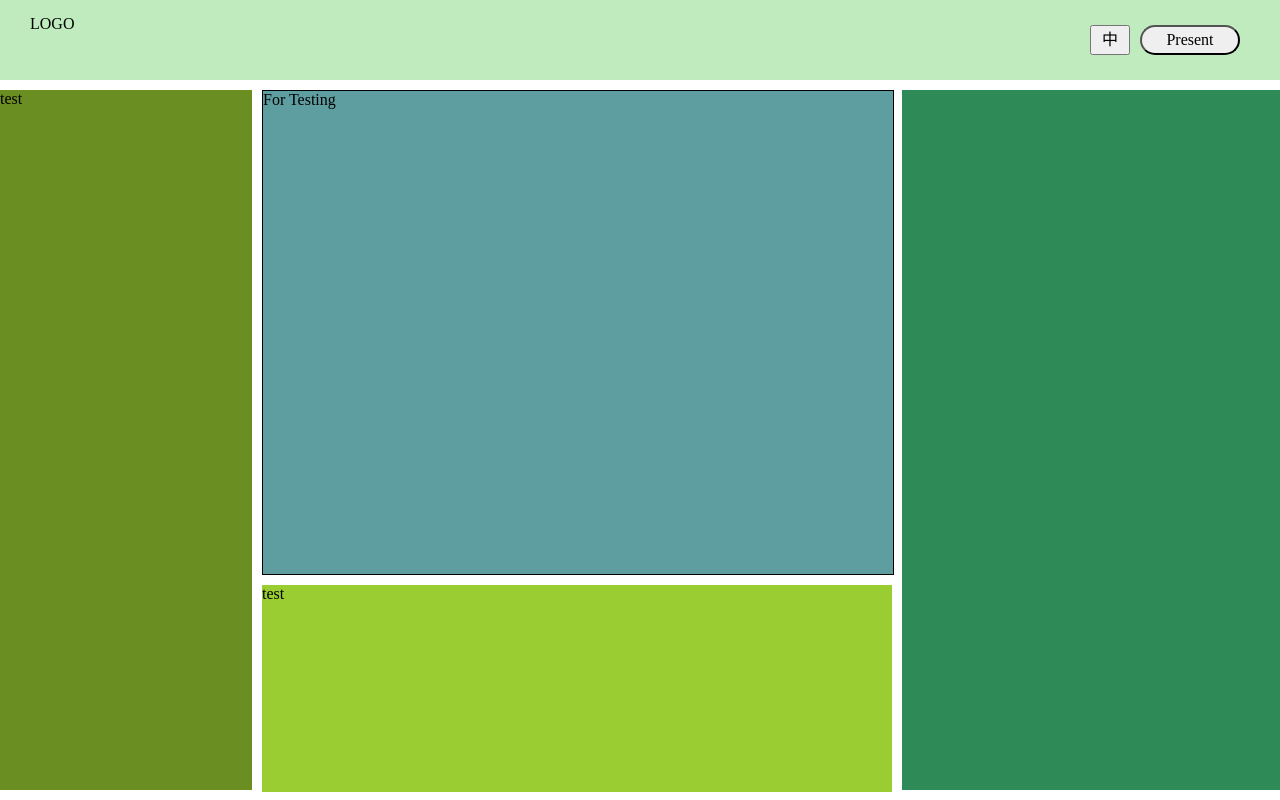
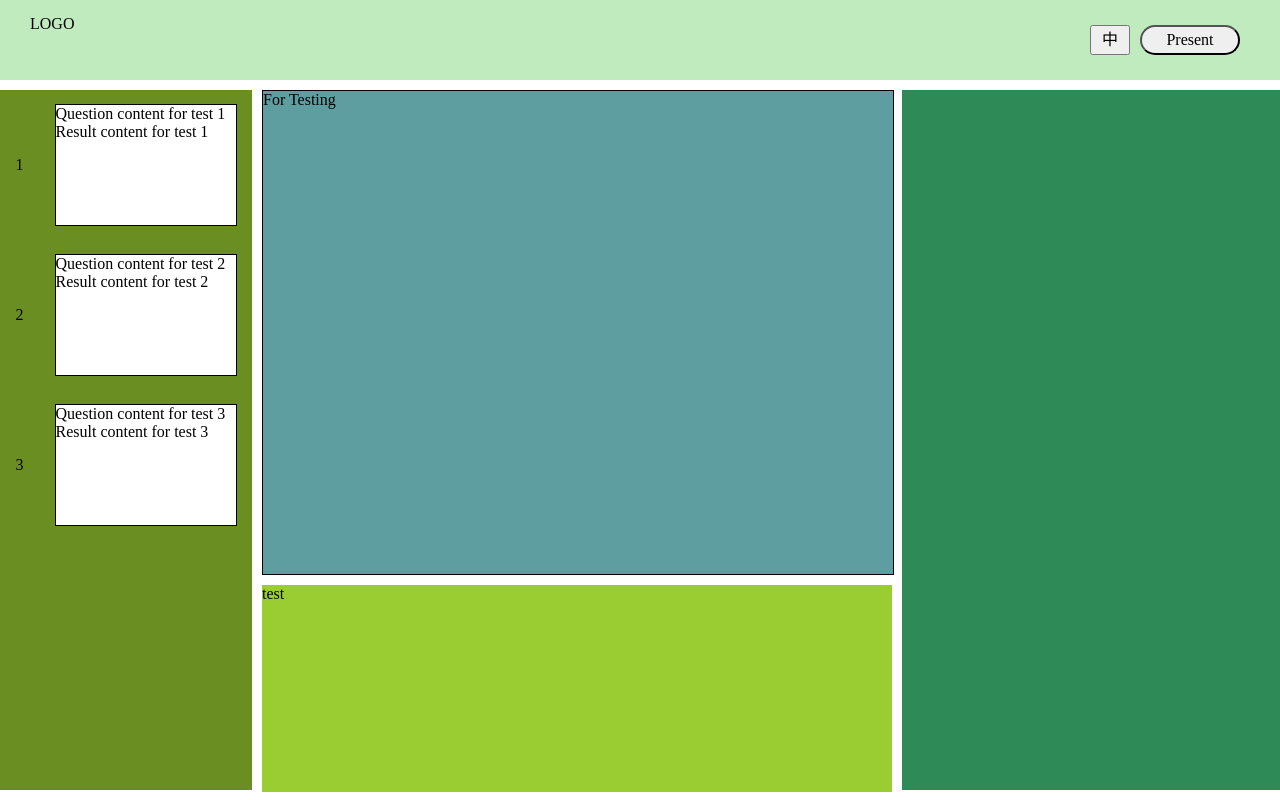
Before and after one commit to AislynYC/conversa, a React app: page / in a window 1280 px wide. Built offline with nearby package versions, Linux system fonts and the light colour scheme; the HTML template or start-up script is replaced by a standard one.

Commit message:
Add testing slides

```diff
--- a/src/components/CurrentSld/CurrentSld.js
+++ b/src/components/CurrentSld/CurrentSld.js
@@ -4,6 +4,13 @@ import "./style.css";
 class CurrentSld extends React.Component {
   constructor(props) {
     super(props);
+    this.state = {
+      sldNo: "1",
+      qContent: "Question content for test 1",
+      qType: "Question type for test 1",
+      resContent: "Result content for test 1",
+      resType: "Result type for test 1"
+    };
   }
   render() {
     return (
--- a/src/components/SldSelector/SldSelector.js
+++ b/src/components/SldSelector/SldSelector.js
@@ -3,10 +3,47 @@ import "./style.css";
 class SldSelector extends React.Component {
   constructor(props) {
     super(props);
+    this.state = {
+      slds: [
+        {
+          sldNo: "1",
+          qContent: "Question content for test 1",
+          qType: "Question type for test 1",
+          resContent: "Result content for test 1",
+          resType: "Result type for test 1"
+        },
+        {
+          sldNo: "2",
+          qContent: "Question content for test 2",
+          qType: "Question type for test 2",
+          resContent: "Result content for test 2",
+          resType: "Result type for test 2"
+        },
+        {
+          sldNo: "3",
+          qContent: "Question content for test 3",
+          qType: "Question type for test 3",
+          resContent: "Result content for test 3",
+          resType: "Result type for test 3"
+        }
+      ]
+    };
   }
 
   render() {
-    return <div id="sld-selector">test</div>;
+    let sldsItems = this.state.slds.map((item, index) => {
+      let sldNo = index + 1;
+      return (
+        <div className="sld-item">
+          <div>{sldNo}</div>
+          <div className="sld">
+            <div>{item.qContent}</div>
+            <div>{item.resContent}</div>
+          </div>
+        </div>
+      );
+    });
+    return <div id="sld-selector">{sldsItems}</div>;
   }
 }
 export default SldSelector;
--- a/src/components/SldSelector/style.css
+++ b/src/components/SldSelector/style.css
@@ -3,4 +3,19 @@
   background-color: olivedrab;
   margin-top: 10px;
   height: 100%;
+  overflow-y: scroll;
 }
+
+.sld-item {
+  display: flex;
+  height: 150px;
+  justify-content: space-around;
+  align-items: center;
+}
+
+.sld {
+  background-color: white;
+  border: 1px solid black;
+  width: 180px;
+  height: 120px;
+}
```
